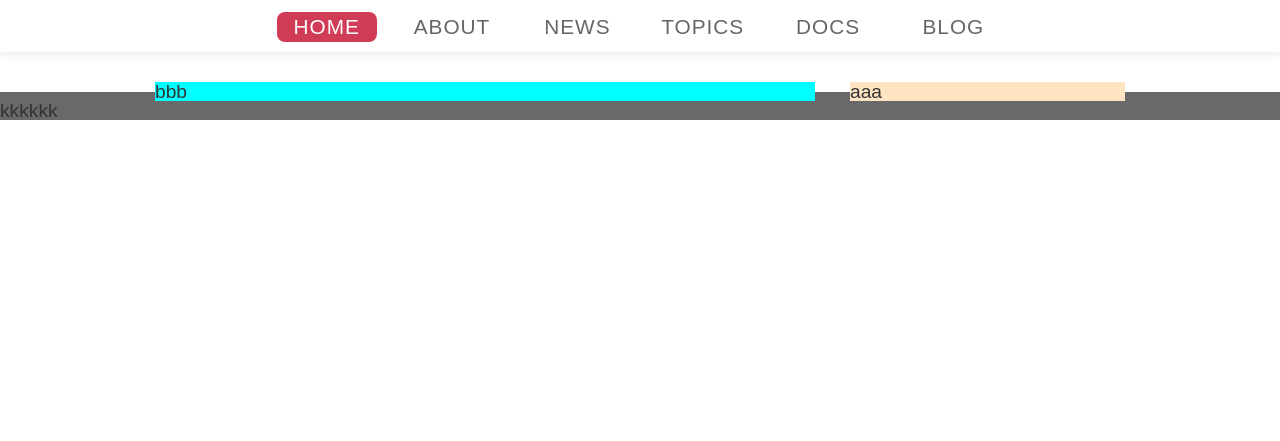
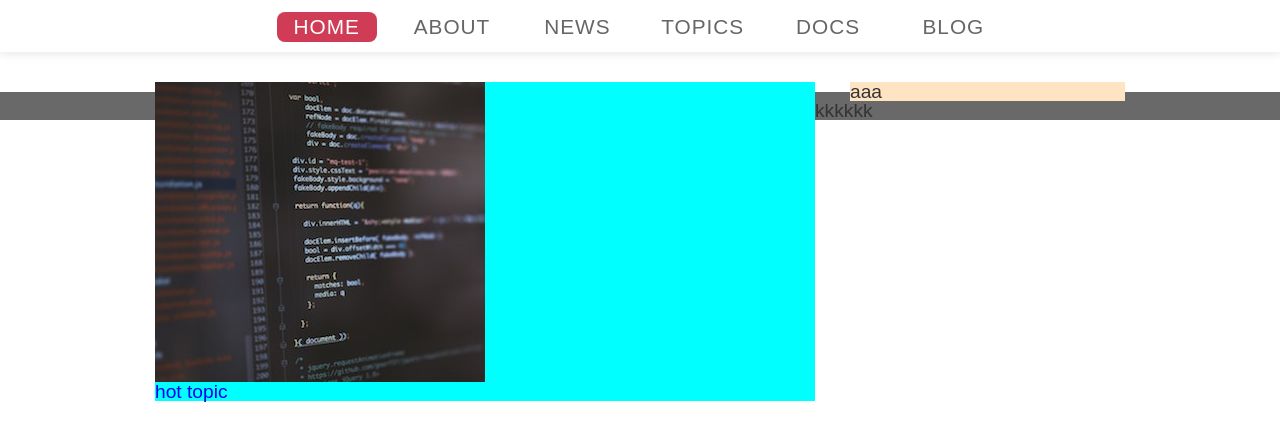
Before and after one commit to cozycozy/mhtml, a plain HTML site: page index.html in a window 1280 px wide. Shown: the part 79-520 px from the top of the page. Drawn offline with Linux system fonts and the light colour scheme.

Commit message:
メインコンテンツへの着手

```diff
--- a/css/style.css
+++ b/css/style.css
@@ -2,6 +2,10 @@
 
 html {
   font-size:62.5%;
+}
+
+.hidden {
+  display: none;
 }
 
 body {
--- a/index.html
+++ b/index.html
@@ -23,8 +23,24 @@
             </nav>
         </header>
         <div class="wrapper creafix">
-            <div class="main">bbb</div>
-            <div class="sidemenu">aaa</div>
+            <div class="main">
+              <section class="hot-topic">
+                <h2 class="hidden">HOT TOPIC</h2>
+                <a href="#" class="hot-topic">
+                  <img class="content-img" src="./images/hot-topic.jpg">
+                  <div class="content">
+                    hot topic
+                  </div>
+                </a>
+              </section>
+              <section class="news">
+              </section>
+              <section class="articles">
+              </section>
+            </div>
+            <div class="sidemenu">
+              aaa
+            </div>
         </div>
         <footer class="footer">
             <p>kkkkkk</p>
```
